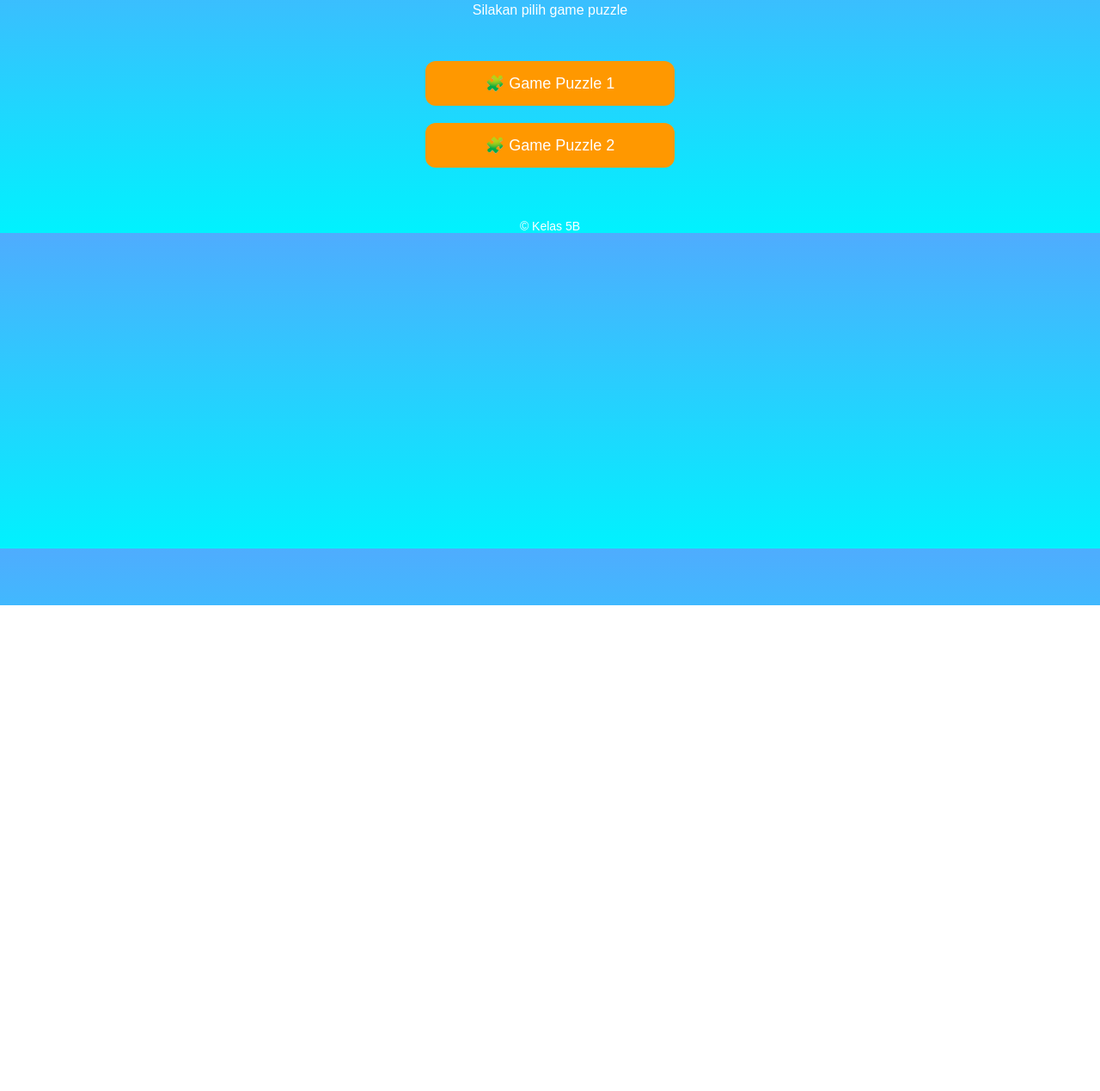
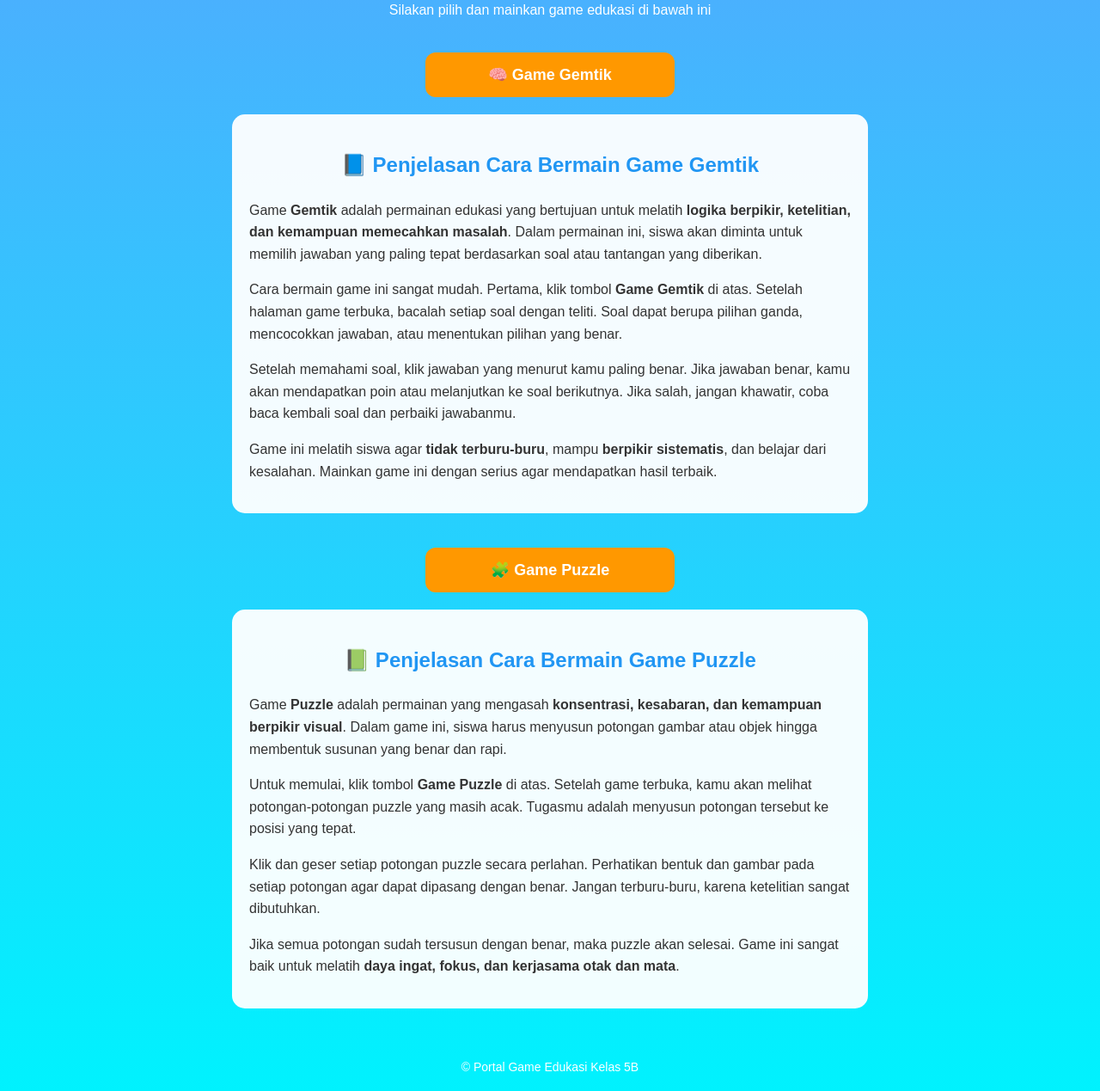
Before and after one commit to aagotlenslot-hue/-Kelas5b, a plain HTML site: page index.html in a window 1280 px wide. Shown: the part 96-1365 px from the top of the page at 86% size. Before the commit the page ends 800 px from the top, so only its background shows below. Drawn offline with Linux system fonts and the light colour scheme.

Commit message:
Update index.html

```diff
--- a/index.html
+++ b/index.html
@@ -16,7 +16,7 @@
             margin-top: 40px;
         }
         .menu {
-            margin-top: 50px;
+            margin-top: 40px;
         }
         a {
             display: block;
@@ -28,12 +28,31 @@
             text-decoration: none;
             font-size: 18px;
             border-radius: 12px;
+            font-weight: bold;
         }
         a:hover {
             background: #e68900;
         }
+
+        .penjelasan {
+            background: rgba(255, 255, 255, 0.95);
+            color: #333;
+            margin: 20px auto 40px auto;
+            padding: 20px;
+            width: 85%;
+            max-width: 700px;
+            border-radius: 15px;
+            text-align: left;
+            line-height: 1.6;
+        }
+
+        .penjelasan h2 {
+            text-align: center;
+            color: #2196f3;
+        }
+
         footer {
-            margin-top: 60px;
+            margin: 60px 0 20px 0;
             font-size: 14px;
         }
     </style>
@@ -41,22 +60,84 @@
 <body>
 
     <h1>🎮 Portal Game Kelas 5B</h1>
-    <p>Silakan pilih game puzzle</p>
+    <p>Silakan pilih dan mainkan game edukasi di bawah ini</p>
 
     <div class="menu">
-        <!-- GAME PUZZLE 1 -->
+
+        <!-- ================= GAME GEMTIK ================= -->
         <a href="https://www.bookwidgets.com/play/7KpXqRU_-iQAFBfhvoQAAA/VHLBQV3?teacher_id=6130752844726272" target="_blank">
-            🧩 Game Puzzle 1
+            🧠 Game Gemtik
         </a>
 
-        <!-- GAME PUZZLE 2 -->
+        <div class="penjelasan">
+            <h2>📘 Penjelasan Cara Bermain Game Gemtik</h2>
+            <p>
+                Game <b>Gemtik</b> adalah permainan edukasi yang bertujuan untuk
+                melatih <b>logika berpikir, ketelitian, dan kemampuan memecahkan masalah</b>.
+                Dalam permainan ini, siswa akan diminta untuk memilih jawaban yang
+                paling tepat berdasarkan soal atau tantangan yang diberikan.
+            </p>
+
+            <p>
+                Cara bermain game ini sangat mudah. Pertama, klik tombol
+                <b>Game Gemtik</b> di atas. Setelah halaman game terbuka,
+                bacalah setiap soal dengan teliti. Soal dapat berupa pilihan ganda,
+                mencocokkan jawaban, atau menentukan pilihan yang benar.
+            </p>
+
+            <p>
+                Setelah memahami soal, klik jawaban yang menurut kamu paling benar.
+                Jika jawaban benar, kamu akan mendapatkan poin atau melanjutkan
+                ke soal berikutnya. Jika salah, jangan khawatir, coba baca kembali
+                soal dan perbaiki jawabanmu.
+            </p>
+
+            <p>
+                Game ini melatih siswa agar <b>tidak terburu-buru</b>,
+                mampu <b>berpikir sistematis</b>, dan belajar dari kesalahan.
+                Mainkan game ini dengan serius agar mendapatkan hasil terbaik.
+            </p>
+        </div>
+
+        <!-- ================= GAME PUZZLE ================= -->
         <a href="https://www.bookwidgets.com/play/3ehwm0fQ-iQAFB43MYQAAA/2HLFS2K?teacher_id=6130752844726272" target="_blank">
-            🧩 Game Puzzle 2
+            🧩 Game Puzzle
         </a>
+
+        <div class="penjelasan">
+            <h2>📗 Penjelasan Cara Bermain Game Puzzle</h2>
+            <p>
+                Game <b>Puzzle</b> adalah permainan yang mengasah
+                <b>konsentrasi, kesabaran, dan kemampuan berpikir visual</b>.
+                Dalam game ini, siswa harus menyusun potongan gambar atau objek
+                hingga membentuk susunan yang benar dan rapi.
+            </p>
+
+            <p>
+                Untuk memulai, klik tombol <b>Game Puzzle</b> di atas.
+                Setelah game terbuka, kamu akan melihat potongan-potongan puzzle
+                yang masih acak. Tugasmu adalah menyusun potongan tersebut
+                ke posisi yang tepat.
+            </p>
+
+            <p>
+                Klik dan geser setiap potongan puzzle secara perlahan.
+                Perhatikan bentuk dan gambar pada setiap potongan agar
+                dapat dipasang dengan benar. Jangan terburu-buru,
+                karena ketelitian sangat dibutuhkan.
+            </p>
+
+            <p>
+                Jika semua potongan sudah tersusun dengan benar,
+                maka puzzle akan selesai. Game ini sangat baik
+                untuk melatih <b>daya ingat, fokus, dan kerjasama otak dan mata</b>.
+            </p>
+        </div>
+
     </div>
 
     <footer>
-        © Kelas 5B
+        © Portal Game Edukasi Kelas 5B
     </footer>
 
 </body>
```
